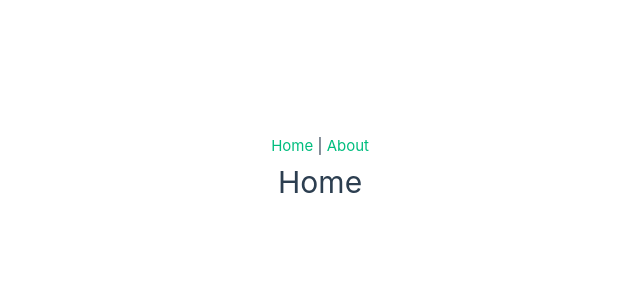
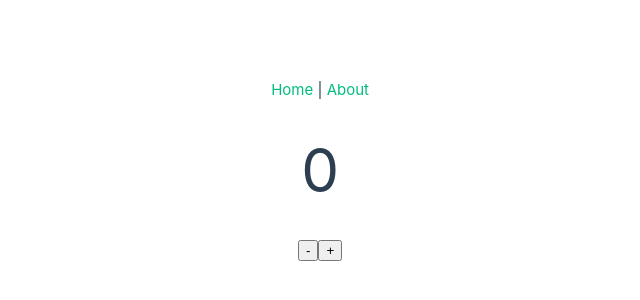
Before and after one commit to Viktorres19/pinia-30-minutes, a Vue app: page / in a window 1280 px wide. Shown: the part 230-530 px from the top of the page, without its empty margins (271-911 px from the left). Built offline with nearby package versions, Linux system fonts and the light colour scheme.

Commit message:
02 data & methods

```diff
--- a/src/views/HomeView.vue
+++ b/src/views/HomeView.vue
@@ -1,5 +1,21 @@
 <template>
   <div class="home">
-      <h1>Home</h1>
+      <div class="count">
+          0
+      </div>
+      <div class="button">
+	      <button>-</button>
+	      <button>+</button>
+      </div>
   </div>
 </template>
+<style>
+.count {
+    font-size: 60px;
+    margin: 20px;
+}
+.buttons button {
+    font-size: 40px;
+    margin: 10px;
+}
+</style>
```
